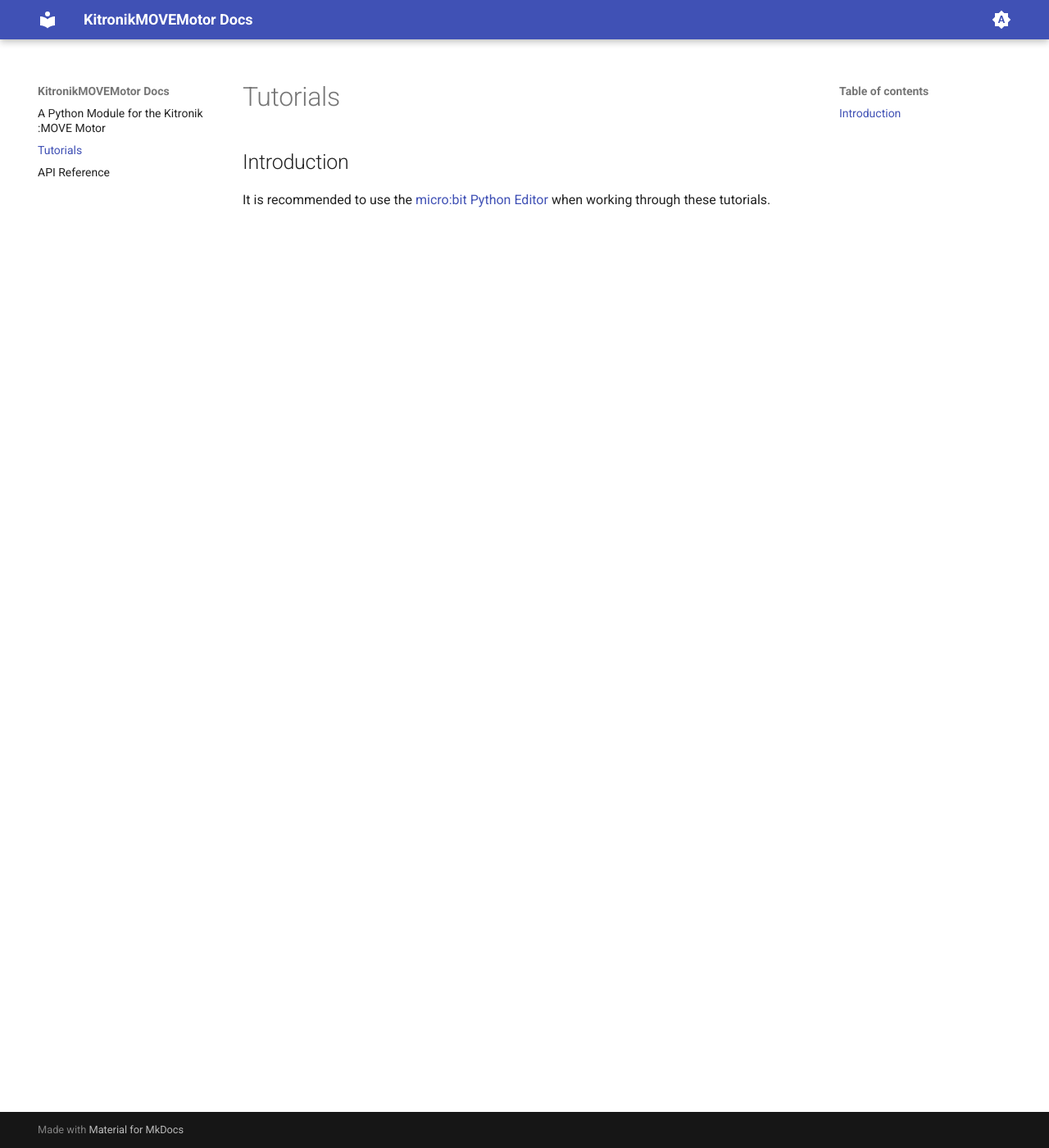
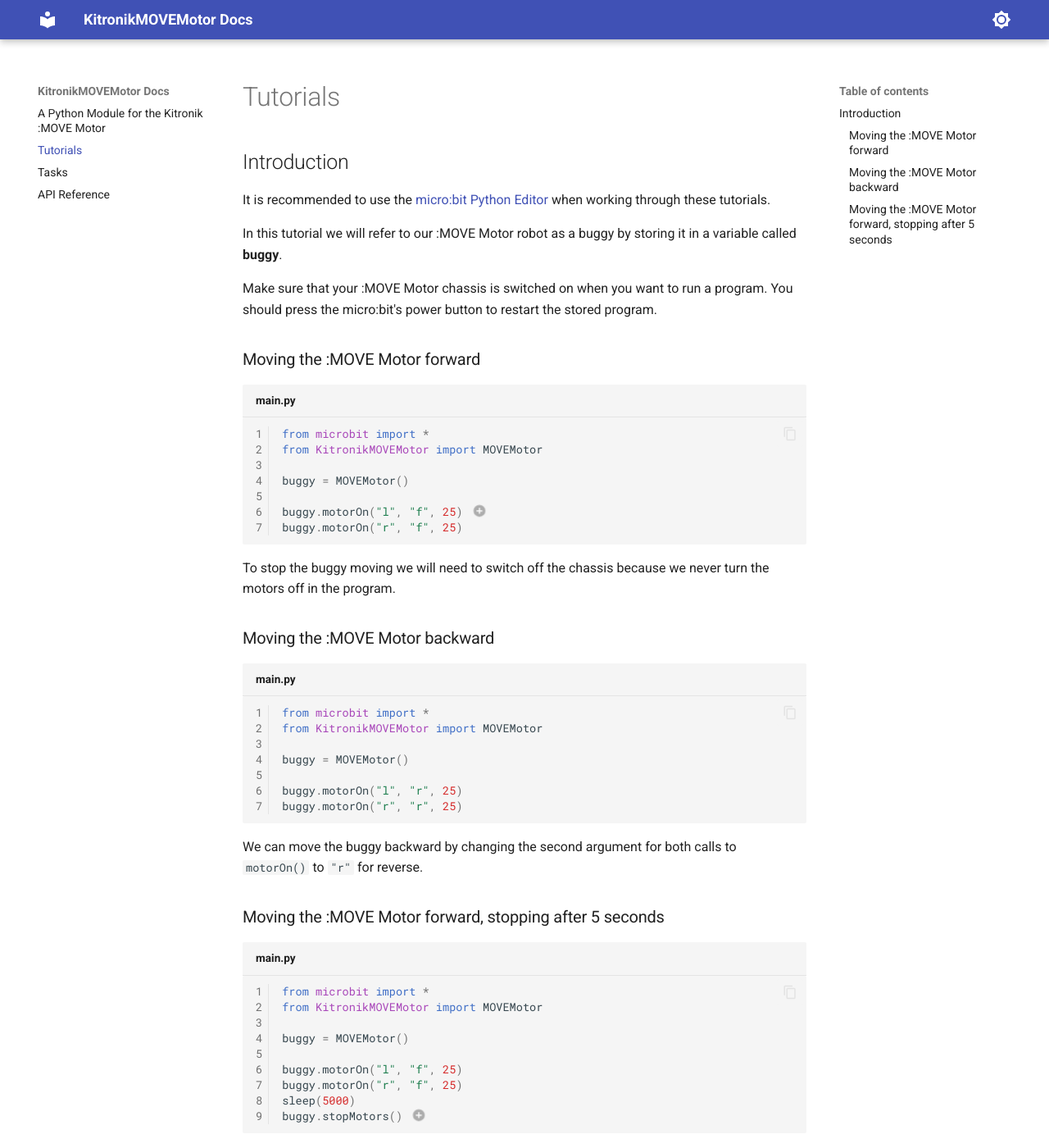
Before and after one commit to bo-wen-zhang/Kitronik-MOVE-Motor, an MkDocs documentation site: the page built from docs/tutorials.md, in a window 1280 px wide and 1400 px high. Shown: the whole window at 82% size. Built offline with MkDocs 1.6.1 and Material for MkDocs 9.7.7, drawn with Linux system fonts in a browser that asks for light colours; some of the changed text lies outside the part shown.

Commit message:
Added basic tutorials for moving the buggy.

````diff
--- a/docs/tutorials.md
+++ b/docs/tutorials.md
@@ -1,3 +1,55 @@
 ## Introduction
 
 It is recommended to use the [micro:bit Python Editor](https://python.microbit.org/v/3) when working through these tutorials.
+
+In this tutorial we will refer to our :MOVE Motor robot as a buggy by storing it in a variable called **buggy**.
+
+Make sure that your :MOVE Motor chassis is switched on when you want to run a program. You should press the micro:bit's power button to restart the stored program.
+
+### Moving the :MOVE Motor forward
+
+``` py linenums="1" title="main.py"
+from microbit import *
+from KitronikMOVEMotor import MOVEMotor
+
+buggy = MOVEMotor()
+
+buggy.motorOn("l", "f", 25) # (1)!
+buggy.motorOn("r", "f", 25)
+```
+
+1. `motorOn()` accepts three arguments (motor, direction, speed).
+
+To stop the buggy moving we will need to switch off the chassis because we never turn the motors off in the program.
+
+### Moving the :MOVE Motor backward
+
+``` py linenums="1" title="main.py"
+from microbit import *
+from KitronikMOVEMotor import MOVEMotor
+
+buggy = MOVEMotor()
+
+buggy.motorOn("l", "r", 25)
+buggy.motorOn("r", "r", 25)
+```
+
+We can move the buggy backward by changing the second argument for both calls to `motorOn()` to `"r"` for reverse.
+
+### Moving the :MOVE Motor forward, stopping after 5 seconds
+
+``` py linenums="1" title="main.py"
+from microbit import *
+from KitronikMOVEMotor import MOVEMotor
+
+buggy = MOVEMotor()
+
+buggy.motorOn("l", "f", 25)
+buggy.motorOn("r", "f", 25)
+sleep(5000)
+buggy.stopMotors() # (1)!
+```
+
+1. `stopMotors()` will stop both the left and right motors.
+
+`sleep(5000)` will suspend the execution of the program for 5 seconds (5000ms).
--- a/mkdocs.yml
+++ b/mkdocs.yml
@@ -2,13 +2,13 @@
 
 theme:
   name: "material"
+  features:
+    - announce.dismiss
+    - content.action.edit
+    - content.action.view
+    - content.code.annotate
+    - content.code.copy
   palette:
-
-    # Palette toggle for automatic mode
-    - media: "(prefers-color-scheme)"
-      toggle:
-        icon: material/brightness-auto
-        name: Switch to light mode
 
     # Palette toggle for light mode
     - media: "(prefers-color-scheme: light)"
@@ -22,7 +22,7 @@
       scheme: slate
       toggle:
         icon: material/brightness-4
-        name: Switch to system preference
+        name: Switch to light mode
 
 plugins:
   - mkdocstrings
@@ -30,4 +30,14 @@
 nav:
   - index.md
   - tutorials.md
+  - tasks.md
   - API_Reference.md
+
+markdown_extensions:
+  - pymdownx.highlight:
+      anchor_linenums: true
+      line_spans: __span
+      pygments_lang_class: true
+  - pymdownx.inlinehilite
+  - pymdownx.snippets
+  - pymdownx.superfences
````
Also changed, not shown: docs/tasks.md (added).
